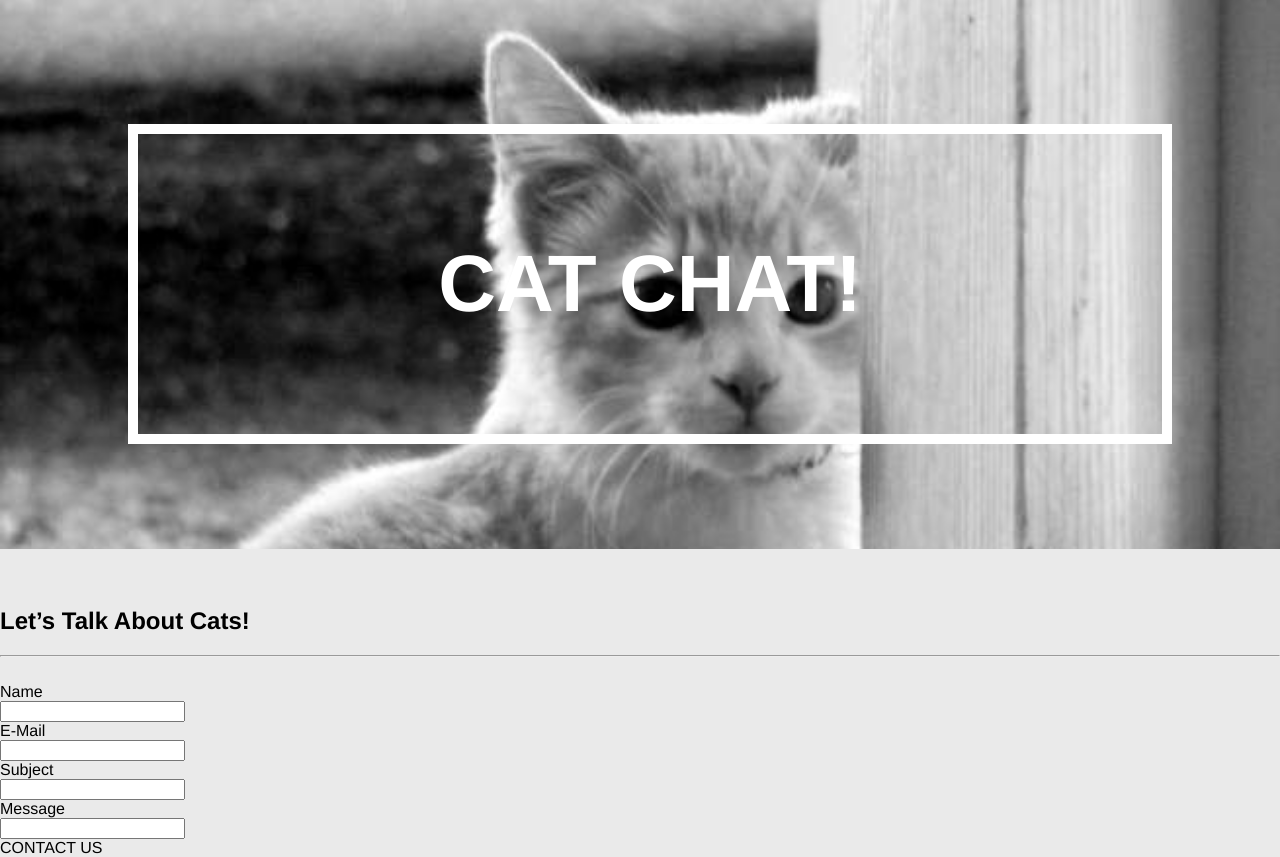
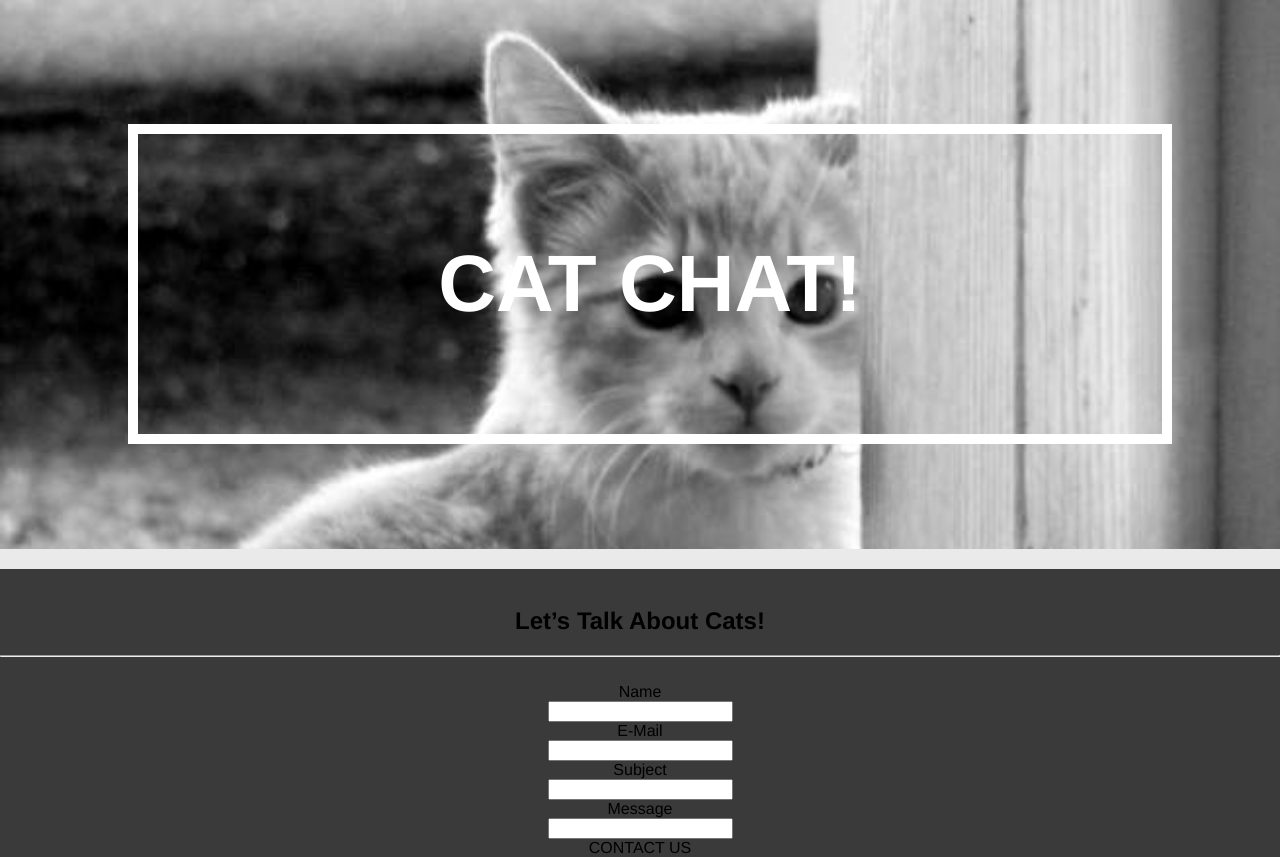
Before and after one commit to kabage/CatWebsite, a PHP site: page /contact.html in a window 1280 px wide. Shown: the part 41-898 px from the top of the page. Run offline with PHP 8.4, Linux system fonts and the light colour scheme; some web fonts are replaced.

Commit message:
style form layout

```diff
--- a/contact.html
+++ b/contact.html
@@ -1,6 +1,7 @@
 <html>
   <head>
     <title>Cats</title>
+    <meta charset="UTF-8">
     <link rel="stylesheet" href="css/main.css">
     <link href="https://fonts.googleapis.com/css?family=Droid+Sans" rel="stylesheet">
   </head>
--- a/css/main.css
+++ b/css/main.css
@@ -212,3 +212,13 @@
   height: 300;
   border: 10px solid #fff;
 }
+
+.lets-talk{
+  background-color: #3A3A3A;
+  text-align: center;
+}
+
+lets-talk h2{
+  color: #fff;
+  font-size: 45px;
+}
```
